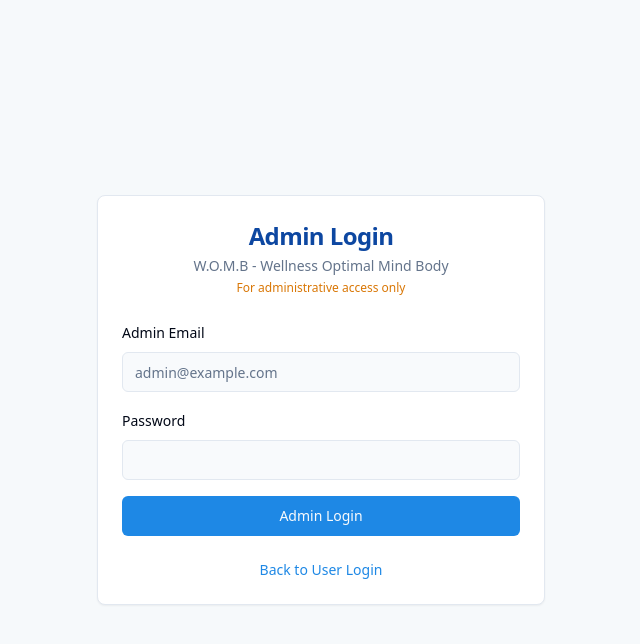
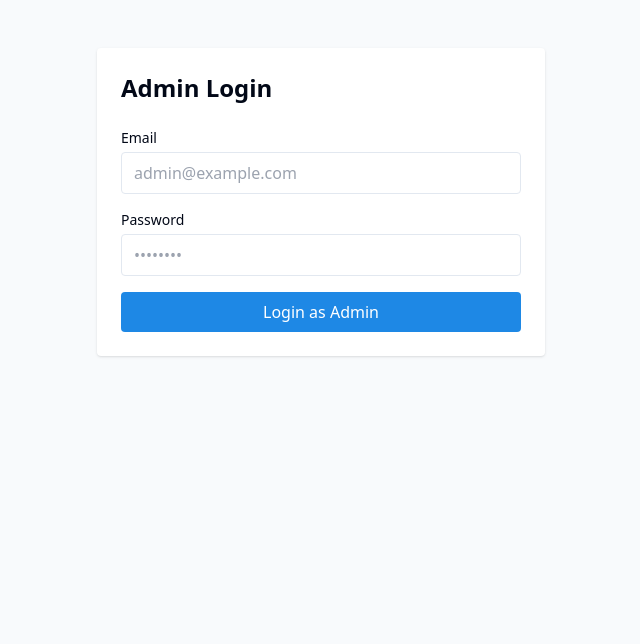
Before and after one commit to atiqbitstream/frontVincy, a React (Vite) app: page /admin-login in a window 1280 px wide. Shown: the top 644 px of the page, without its empty margins (319-959 px from the left). Built offline with nearby package versions, Linux system fonts and the light colour scheme.

Commit message:
admin successfully logging in on its own dashboard

```diff
--- a/src/hooks/useAuth.tsx
+++ b/src/hooks/useAuth.tsx
@@ -7,14 +7,16 @@ import React, {
   useEffect,
   ReactNode,
 } from "react";
-import { useNavigate, useLocation, Navigate } from "react-router-dom";
+import { useNavigate, useLocation } from "react-router-dom";
 import { toast } from "sonner";
 
 // Environment variable for API base URL
 const API_URL = import.meta.env.VITE_API_URL;
 
+// Our User shape now includes `role` and a non-optional `isAdmin`
 export type User = {
   id: number;
+  role: string;
   full_name: string;
   email: string;
   gender: string;
@@ -25,11 +27,11 @@ export type User = {
   country: string;
   occupation?: string;
   marital_status?: string;
-  sleep_hours?: string;
+  sleep_hours?: number;
   exercise_frequency?: string;
-  smoking_status?: boolean;
-  alcohol_consumption?: boolean;
-  isAdmin?: boolean;
+  smoking_status?: string;
+  alcohol_consumption?: string;
+  isAdmin: boolean;
 };
 
 export interface SignupData {
@@ -44,10 +46,10 @@ export interface SignupData {
   country: string;
   occupation: string;
   marital_status: string;
-  sleep_hours: string;
+  sleep_hours: number;
   exercise_frequency: string;
-  smoking_status: boolean;
-  alcohol_consumption: boolean;
+  smoking_status: string;
+  alcohol_consumption: string;
 }
 
 interface AuthContextType {
@@ -57,6 +59,7 @@ interface AuthContextType {
   loading: boolean;
   signup: (data: SignupData) => Promise<void>;
   login: (email: string, password: string) => Promise<void>;
+  adminLogin: (email: string, password: string) => Promise<void>;
   logout: () => void;
 }
 
@@ -69,7 +72,7 @@ export const AuthProvider = ({ children }: { children: ReactNode }) => {
   const navigate = useNavigate();
   const location = useLocation();
 
-  // On mount, load token from localStorage & fetch current user
+  // On mount, load token & fetch user
   useEffect(() => {
     const storedToken = localStorage.getItem("token");
     if (storedToken) {
@@ -87,7 +90,12 @@ export const AuthProvider = ({ children }: { children: ReactNode }) => {
         logout();
         return;
       }
-      const me: User = await res.json();
+
+      const raw = await res.json();   // raw.role === "Admin" or "User", etc.
+      const me: User = {
+        ...raw,
+        isAdmin: raw.role === "Admin", // ← derive the flag
+      };
       setUser(me);
     } catch (err) {
       console.error("Fetch user failed:", err);
@@ -130,15 +138,14 @@ export const AuthProvider = ({ children }: { children: ReactNode }) => {
         headers: { "Content-Type": "application/x-www-form-urlencoded" },
         body: form.toString(),
       });
-
       if (!res.ok) throw new Error("Invalid credentials");
 
       const { access_token } = await res.json();
       localStorage.setItem("token", access_token);
       setToken(access_token);
       await fetchUser(access_token);
+
       toast.success("Login successful!");
-      // Redirect back to where we came from, or dashboard
       const from = (location.state as any)?.from?.pathname || "/dashboard";
       navigate(from, { replace: true });
     } catch (error: any) {
@@ -150,8 +157,45 @@ export const AuthProvider = ({ children }: { children: ReactNode }) => {
     }
   };
 
+  const adminLogin = async (email: string, password: string) => {
+    setLoading(true);
+    try {
+      const form = new URLSearchParams();
+      form.append("username", email);
+      form.append("password", password);
+
+      const res = await fetch(`${API_URL}/auth/admin-login`, {
+        method: "POST",
+        headers: { "Content-Type": "application/x-www-form-urlencoded" },
+        body: form.toString(),
+      });
+      if (!res.ok) {
+        const err = await res.json();
+        throw new Error(err.detail || "Admin login failed");
+      }
+
+      const { access_token, refresh_token } = await res.json();
+      localStorage.setItem("token", access_token);
+      localStorage.setItem("refresh_token", refresh_token);
+      setToken(access_token);
+
+      // re-use fetchUser → now sees role="Admin" and maps isAdmin=true
+      await fetchUser(access_token);
+
+      toast.success("Admin login successful!");
+      navigate("/admin/dashboard", { replace: true });
+    } catch (error: any) {
+      console.error("Admin login error:", error);
+      toast.error(error.message || "Admin login failed");
+      throw error;
+    } finally {
+      setLoading(false);
+    }
+  };
+
   const logout = () => {
     localStorage.removeItem("token");
+    localStorage.removeItem("refresh_token");
     setToken(null);
     setUser(null);
     navigate("/login");
@@ -168,6 +212,7 @@ export const AuthProvider = ({ children }: { children: ReactNode }) => {
         loading,
         signup,
         login,
+        adminLogin,
         logout,
       }}
     >
@@ -200,12 +245,11 @@ export const RequireAuth = ({ children }: { children: ReactNode }) => {
       </div>
     );
   }
-
   return isAuthenticated ? <>{children}</> : null;
 };
 
 export const RequireAdmin = ({ children }: { children: ReactNode }) => {
-  const { user, loading, isAuthenticated } = useAuth();
+  const { user, isAuthenticated, loading } = useAuth();
   const navigate = useNavigate();
 
   useEffect(() => {
@@ -222,6 +266,5 @@ export const RequireAdmin = ({ children }: { children: ReactNode }) => {
       </div>
     );
   }
-
   return isAuthenticated && user?.isAdmin ? <>{children}</> : null;
 };
--- a/src/pages/AdminLogin.tsx
+++ b/src/pages/AdminLogin.tsx
@@ -1,102 +1,68 @@
+// src/pages/AdminLogin.tsx
 
-import { useState } from "react";
-import { Link } from "react-router-dom";
-import { Button } from "@/components/ui/button";
-import { Input } from "@/components/ui/input";
-import { Label } from "@/components/ui/label";
-import { Card, CardContent, CardDescription, CardFooter, CardHeader, CardTitle } from "@/components/ui/card";
+import React, { useState } from "react";
 import { useAuth } from "../hooks/useAuth";
+import { toast } from "sonner";
 
 const AdminLogin = () => {
+  const { adminLogin, loading } = useAuth();
   const [email, setEmail] = useState("");
   const [password, setPassword] = useState("");
-  const [errors, setErrors] = useState<{ email?: string; password?: string }>({});
-  const { adminLogin, loading } = useAuth();
-
-  const validateForm = () => {
-    const newErrors: { email?: string; password?: string } = {};
-
-    if (!email) {
-      newErrors.email = "Email is required";
-    } else if (!/\S+@\S+\.\S+/.test(email)) {
-      newErrors.email = "Email is invalid";
-    }
-
-    if (!password) {
-      newErrors.password = "Password is required";
-    }
-
-    setErrors(newErrors);
-    return Object.keys(newErrors).length === 0;
-  };
 
   const handleSubmit = async (e: React.FormEvent) => {
     e.preventDefault();
-
-    if (validateForm()) {
     try {
+      // calls the adminLogin function from useAuth
       await adminLogin(email, password);
-      } catch (error) {
-        console.error("Admin login error:", error);
-      }
+      // on success, adminLogin navigates to /admin/dashboard
+    } catch (err: any) {
+      // adminLogin already fires a toast on error
+      console.error("Admin login error:", err);
     }
   };
 
   return (
-    <div className="min-h-screen bg-muted/30 flex items-center justify-center p-4">
-      <Card className="w-full max-w-md">
-        <CardHeader className="space-y-1 text-center">
-          <CardTitle className="text-2xl font-bold text-health-secondary">Admin Login</CardTitle>
-          <CardDescription>W.O.M.B - Wellness Optimal Mind Body</CardDescription>
-          <CardDescription className="text-xs text-amber-600">For administrative access only</CardDescription>
-        </CardHeader>
-        <CardContent>
+    <div className="max-w-md mx-auto mt-12 p-6 bg-white rounded shadow">
+      <h1 className="text-2xl font-semibold mb-6">Admin Login</h1>
       <form onSubmit={handleSubmit} className="space-y-4">
-            <div className="space-y-2">
-              <Label htmlFor="email">Admin Email</Label>
-              <Input
+        <div>
+          <label htmlFor="email" className="block text-sm font-medium mb-1">
+            Email
+          </label>
+          <input
             id="email"
             type="email"
-                placeholder="admin@example.com"
+            required
             value={email}
             onChange={(e) => setEmail(e.target.value)}
-                className={errors.email ? "border-red-500" : ""}
+            className="w-full border px-3 py-2 rounded"
+            placeholder="admin@example.com"
           />
-              {errors.email && <p className="text-sm text-red-500">{errors.email}</p>}
         </div>
-            <div className="space-y-2">
-              <Label htmlFor="password">Password</Label>
-              <Input
+
+        <div>
+          <label htmlFor="password" className="block text-sm font-medium mb-1">
+            Password
+          </label>
+          <input
             id="password"
             type="password"
+            required
             value={password}
             onChange={(e) => setPassword(e.target.value)}
-                className={errors.password ? "border-red-500" : ""}
+            className="w-full border px-3 py-2 rounded"
+            placeholder="••••••••"
           />
-              {errors.password && <p className="text-sm text-red-500">{errors.password}</p>}
         </div>
-            <Button
+
+        <button
           type="submit"
-              className="w-full bg-health-primary hover:bg-health-secondary"
           disabled={loading}
+          className="w-full bg-health-primary text-white py-2 rounded hover:bg-health-secondary disabled:opacity-50"
         >
-              {loading ? (
-                <div className="flex items-center">
-                  <div className="animate-spin mr-2 h-4 w-4 border-2 border-white rounded-full border-t-transparent"></div>
-                  Logging in...
-                </div>
-              ) : (
-                'Admin Login'
-              )}
-            </Button>
+          {loading ? "Logging in..." : "Login as Admin"}
+        </button>
       </form>
-        </CardContent>
-        <CardFooter className="flex justify-center">
-          <Link to="/login" className="text-sm text-health-primary hover:underline">
-            Back to User Login
-          </Link>
-        </CardFooter>
-      </Card>
     </div>
   );
 };
```
Lines whose indentation alone changed are shown as unchanged.
